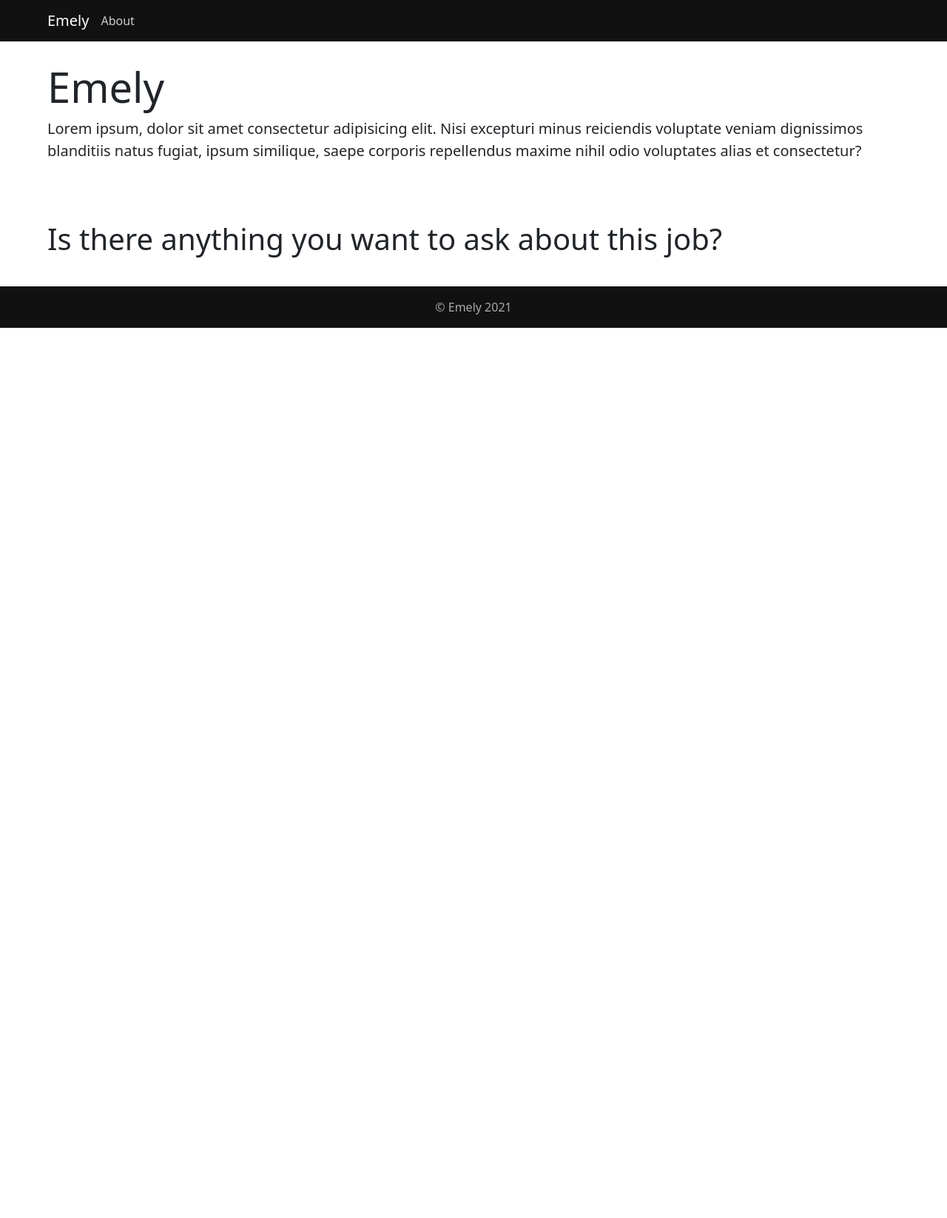
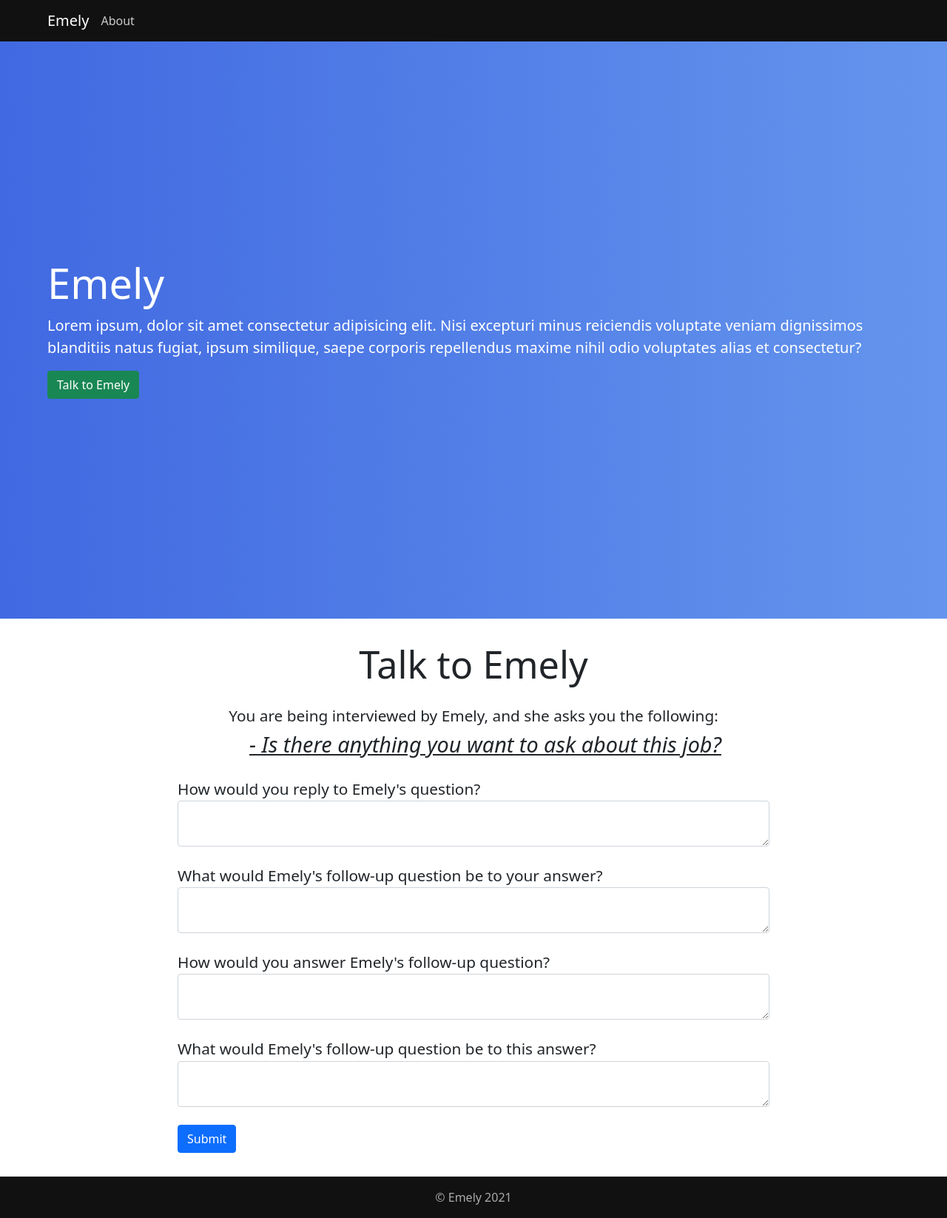
Before and after one commit to christopherlindberg1/Emely-data-gathering, a Flask app: page / in a window 1280 px wide. Shown: the whole page at 74% size. Before the commit the page ends 443 px from the top, so only its background shows below. Run offline with Flask 2, Linux system fonts and the light colour scheme; some libraries are stand-ins or nearby versions.

Commit message:
Now displays a complete form for submitting data

```diff
--- a/app/templates/index.html
+++ b/app/templates/index.html
@@ -2,17 +2,64 @@
 
 {% block body %}
 
-<section class="section">
-    <div class="container">
-        <h1 class="display-4">Emely</h1>
-        <p class="lead">Lorem ipsum, dolor sit amet consectetur adipisicing elit. Nisi excepturi minus reiciendis voluptate veniam dignissimos blanditiis natus fugiat, ipsum similique, saepe corporis repellendus maxime nihil odio voluptates alias et consectetur?</p>
+<section id="jumbotron" class="section">
+    <div class="container d-flex flex-column justify-content-center align-items-center">
+        <div id="jumbotron-content">
+            <h1 class="display-4">Emely</h1>
+            <p class="lead">Lorem ipsum, dolor sit amet consectetur adipisicing elit. Nisi excepturi minus reiciendis voluptate veniam dignissimos blanditiis natus fugiat, ipsum similique, saepe corporis repellendus maxime nihil odio voluptates alias et consectetur?</p>
+            <a href="#section-dialogue" class="link-scroll btn btn-success">Talk to Emely</a>
+        </div>
     </div>
 </section>
 
-<section class="section">
+<!-- <section id="section-about" class="section">
     <div class="container">
-        <h1>{{ question }}</h1>
+        <h2 class="display-5 text-center mb-4">About</h2>
+        <div class="row">
+            <div class="col-md-6 col-lg-4">
+                <h3 class="display-6">About 1</h3>
+                <p class="p">Lorem ipsum dolor sit amet consectetur adipisicing elit. Est architecto, vero nihil ipsam dolore in quibusdam. Culpa perferendis quos aut mollitia, exercitationem dicta aliquid et minus blanditiis ipsa vel ullam.</p>
+            </div>
+            <div class="col-md-6 col-lg-4">
+                <h3 class="display-6">About 1</h3>
+                <p class="p">Lorem ipsum dolor sit amet consectetur adipisicing elit. Est architecto, vero nihil ipsam dolore in quibusdam. Culpa perferendis quos aut mollitia, exercitationem dicta aliquid et minus blanditiis ipsa vel ullam.</p>
+            </div>
+            <div class="col-md-6 col-lg-4">
+                <h3 class="display-6">About 1</h3>
+                <p class="p">Lorem ipsum dolor sit amet consectetur adipisicing elit. Est architecto, vero nihil ipsam dolore in quibusdam. Culpa perferendis quos aut mollitia, exercitationem dicta aliquid et minus blanditiis ipsa vel ullam.</p>
+            </div>
+        </div>
+    </div>
+</section> -->
 
+<section id="section-dialogue" class="section">
+    <div class="container">
+        <h1 class="display-5 text-center mb-4">Talk to Emely</h1>
+        <div id="dialogue-content">
+            <span class="dialogue-text p p-lg text-center">You are being interviewed by Emely, and she asks you the following:</span>
+            <span id="base-question" class="dialogue-text p text-center mb-4">- {{ question }}</span>
+
+            {% from "partials/_form-helpers.html" import render_field %}
+            <form  method="POST" action="">
+                <div class="form-group mb-4">
+                    {{ form.user_answer_one.label(class="p p-lg") }}
+                    {{ form.user_answer_one(class="form-control") }}
+                </div>
+                <div class="form-group mb-4">
+                    {{ form.user_follow_up_one.label(class="p p-lg") }}
+                    {{ form.user_follow_up_one(class="form-control") }}
+                </div>
+                <div class="form-group mb-4">
+                    {{ form.user_answer_two.label(class="p p-lg") }}
+                    {{ form.user_answer_two(class="form-control") }}
+                </div>
+                <div class="form-group mb-4">
+                    {{ form.user_follow_up_two.label(class="p p-lg") }}
+                    {{ form.user_follow_up_two(class="form-control") }}
+                </div>
+                <button type="submit" class="btn btn-primary">Submit</button>
+            </form>
+        </div>
     </div>
 </section>
 
```
